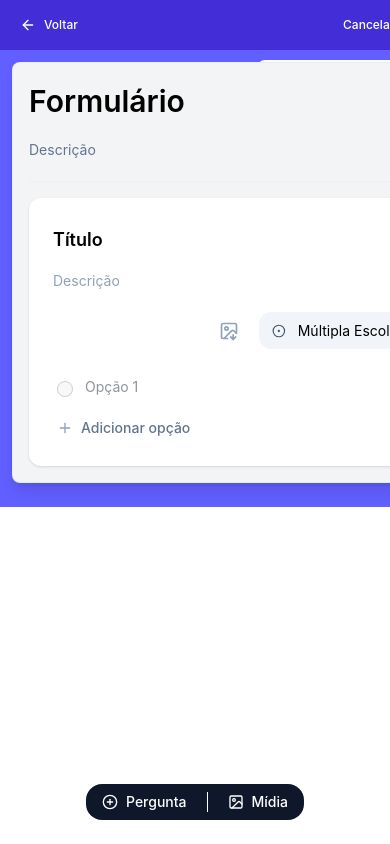
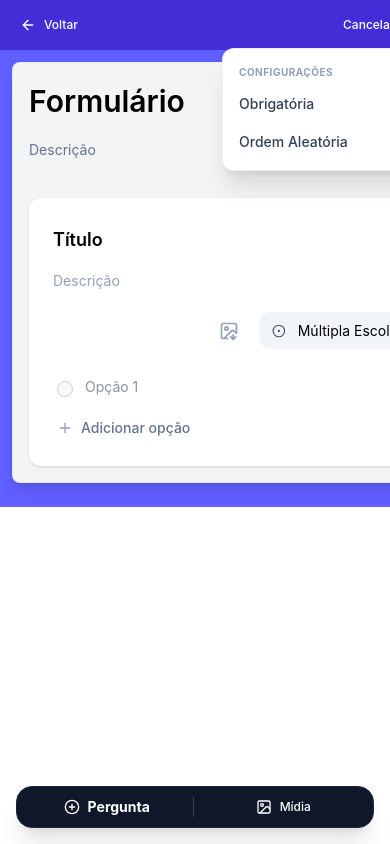
Before and after one commit to vilelakami/nextpoint-searchpoint, a React (Vite) app: page /Formulario in a window 390 px wide. Shown: the top 844 px of the page. Built offline with nearby package versions, Linux system fonts and the light colour scheme.

Commit message:
fix: ajustando responsividade

```diff
--- a/src/components/footer/Footer.jsx
+++ b/src/components/footer/Footer.jsx
@@ -1,17 +1,29 @@
 import React from 'react';
 import { CirclePlus, Image } from 'lucide-react';
 
-export default function Footer(){
-    return(
-        <div className='flex items-center gap-5 bg-slate-900 w-fit py-2 px-4 rounded-2xl fixed bottom-6 left-1/2 -translate-x-1/2 z-50'>
-            <button type='button' className='flex items-center gap-2 text-white font-medium text-sm border-r pr-5'>
-                <CirclePlus className='size-4'/>
-                Pergunta
-            </button>
-            <button className='flex items-center gap-2 text-white font-medium text-sm'>
-                <Image className='size-4'/>
-                Mídia
-            </button>
-        </div>
-    );
-};
+export default function Footer() {
+  return (
+    <div className="flex items-center justify-between sm:justify-start gap-3 md:gap-4 lg:gap-5 bg-slate-900 w-[calc(100%-2rem)] sm:w-fit py-2.5 md:py-3 px-4 sm:px-5 lg:px-6 rounded-2xl fixed bottom-4 md:bottom-6 left-1/2 -translate-x-1/2 z-50 shadow-xl border border-slate-800">
+
+      {/* Botão Pergunta */}
+      <button
+        type="button"
+        className="flex flex-1 sm:flex-none items-center justify-center sm:justify-start gap-2 text-white font-medium text-xs md:text-sm border-r border-slate-700 pr-3 md:pr-4 lg:pr-5 hover:text-slate-300 transition-colors"
+      >
+        <CirclePlus className="size-4 md:size-5" />
+        <span className="hidden sm:inline">Pergunta</span>
+        <span className="sm:hidden text-sm font-bold">Pergunta</span>
+      </button>
+
+      {/* Botão Mídia */}
+      <button
+        type="button"
+        className="flex flex-1 sm:flex-none items-center justify-center sm:justify-start gap-2 text-white font-medium text-xs md:text-sm hover:text-slate-300 transition-colors pl-1 sm:pl-0"
+      >
+        <Image className="size-4 md:size-5" />
+        <span>Mídia</span>
+      </button>
+
+    </div>
+  );
+}
--- a/src/components/informações/ConfiguracaoPergunta.jsx
+++ b/src/components/informações/ConfiguracaoPergunta.jsx
@@ -2,22 +2,28 @@ import React from 'react';
 
 export default function ConfiguracaoPergunta() {
   return (
-    <div className="absolute top-15 right-10 w-fit flex flex-col bg-white rounded-lg p-4 gap-2">
-      <p className="text-slate-500 text-xs font-medium">CONFIGURAÇÕES</p>
-      <div>
-        <label className="flex items-center justify-between cursor-pointer text-xs font-medium">
-          Obrigatória
-          <input type="checkbox" value="" className="sr-only peer" />
-          <div class="relative w-9 h-5 bg-slate-500 peer-focus:outline-none peer-focus:ring-0 peer-focus:ring-brand-soft dark:peer-focus:ring-brand-soft rounded-full peer peer-checked:after:translate-x-full rtl:peer-checked:after:-translate-x-full peer-checked:after:border-buffer after:content-[''] after:absolute after:top-[2px] after:start-[2px] after:bg-white after:rounded-full after:h-4 after:w-4 after:transition-all peer-checked:bg-indigo-700"></div>
+    <div className="absolute top-12 md:top-14 lg:top-16 right-3 md:right-4 lg:right-6 w-64 flex flex-col bg-white rounded-xl p-4 md:p-5 gap-3 shadow-xl border border-slate-200/60 z-50">
+
+      <p className="text-slate-400 text-[10px] md:text-xs font-bold tracking-wider uppercase">
+        Configurações
+      </p>
+
+      <div className="flex flex-col gap-3.5">
+        {/* Opção: Obrigatória */}
+        <label className="flex items-center justify-between cursor-pointer text-sm font-medium text-slate-700 select-none group">
+          <span className="group-hover:text-slate-900 transition-colors">Obrigatória</span>
+          <input type="checkbox" className="sr-only peer" />
+          <div className="relative w-10 h-6 bg-slate-300 peer-focus:outline-none rounded-full peer peer-checked:after:translate-x-full after:content-[''] after:absolute after:top-[2px] after:left-[2px] after:bg-white after:rounded-full after:h-5 after:w-5 after:transition-all peer-checked:bg-indigo-600 transition-colors"></div>
+        </label>
+
+        {/* Opção: Ordem Aleatória */}
+        <label className="flex items-center justify-between cursor-pointer text-sm font-medium text-slate-700 select-none group">
+          <span className="group-hover:text-slate-900 transition-colors">Ordem Aleatória</span>
+          <input type="checkbox" className="sr-only peer" />
+          <div className="relative w-10 h-6 bg-slate-300 peer-focus:outline-none rounded-full peer peer-checked:after:translate-x-full after:content-[''] after:absolute after:top-[2px] after:left-[2px] after:bg-white after:rounded-full after:h-5 after:w-5 after:transition-all peer-checked:bg-indigo-600 transition-colors"></div>
         </label>
       </div>
-      <div>
-        <label className="flex items-center justify-between gap-8 cursor-pointer text-xs font-medium">
-          Ordem Aleatória
-          <input type="checkbox" value="" className="sr-only peer" />
-          <div class="relative w-9 h-5 bg-slate-500 peer-focus:outline-none peer-focus:ring-0 peer-focus:ring-brand-soft dark:peer-focus:ring-brand-soft rounded-full peer peer-checked:after:translate-x-full rtl:peer-checked:after:-translate-x-full peer-checked:after:border-buffer after:content-[''] after:absolute after:top-[2px] after:start-[2px] after:bg-white after:rounded-full after:h-4 after:w-4 after:transition-all peer-checked:bg-indigo-700"></div>
-        </label>
-      </div>
+
     </div>
   );
 }
--- a/src/components/questão/Pergunta.jsx
+++ b/src/components/questão/Pergunta.jsx
@@ -8,13 +8,10 @@ export default function Pergunta() {
 
   return (
     <div className="bg-white p-6 rounded-xl flex flex-col gap-4 shadow-sm font-montserrat">
-
       {/* Linha do Topo: Inputs na esquerda, Ações na direita */}
       <div className="flex flex-col lg:flex-row lg:items-start lg:justify-between gap-4">
-
         {/* BLOCO DA ESQUERDA: Título e Descrição */}
         <div className="flex flex-col gap-2 flex-grow max-w-2xl w-full">
-
           {/* Textarea de Título auto-expansível */}
           <div className="flex items-start gap-2 group border-b border-transparent hover:border-slate-100 focus-within:border-indigo-500 transition-colors">
             <textarea
@@ -36,7 +33,6 @@ export default function Pergunta() {
             />
             <Pencil className="size-4 text-slate-400 shrink-0 opacity-40 group-hover:opacity-100 transition-opacity mt-1.5" />
           </div>
-
         </div>
 
         {/* BLOCO DA DIREITA: Ícone de imagem e Select */}
@@ -58,13 +54,11 @@ export default function Pergunta() {
             </select>
           </div>
         </div>
-
       </div>
 
       {/* Condicional: Conteúdo da Múltipla Escolha */}
       {tipoPergunta === 'multipla_escolha' && (
         <div className="flex flex-col gap-3 mt-2 pl-1 animate-in fade-in duration-150">
-
           {/* Opção 1 auto-expansível */}
           <div className="flex items-start gap-3 group max-w-md w-full">
             <input
@@ -85,10 +79,9 @@ export default function Pergunta() {
             type="button"
             className="max-w-fit flex items-center gap-2 text-slate-500 hover:text-[#4F46E5] font-medium text-sm py-1 transition-colors group"
           >
-            <Plus className="size-4 text-slate-400 group-hover:text-[#4F46E5] transition-colors" />
+            <Plus className="size-4 md:size-5 text-slate-400 group-hover:text-[#4F46E5] transition-colors" />
             <span>Adicionar opção</span>
           </button>
-
         </div>
       )}
 
@@ -103,7 +96,6 @@ export default function Pergunta() {
           />
         </div>
       )}
-
     </div>
   );
 }
--- a/src/pages/Formulario.jsx
+++ b/src/pages/Formulario.jsx
@@ -40,7 +40,7 @@ export default function Formulario() {
             </button>
           </div>
         </div>
-          <ConfiguracaoPergunta/>
+        <ConfiguracaoPergunta />
 
         {/* formulário */}
         <div className="w-full max-w-4xl mx-auto px-3 md:px-4 lg:px-8 pb-6 md:pb-12 flex-grow flex flex-col">
@@ -78,7 +78,7 @@ export default function Formulario() {
                     type="button"
                     className="shrink-0 text-slate-400 group-hover:text-black transition-colors mt-1.5"
                   >
-                    <Pencil className="w-3 h-3 md:size-4" />
+                    <Pencil className="w-3 h-3 md:size-4 lg:size-5" />
                   </button>
                 </div>
               </div>
@@ -89,7 +89,7 @@ export default function Formulario() {
           </div>
         </div>
       </div>
-      <Footer/>
+      <Footer />
     </div>
   );
 }
```
Also changed, not shown: src/components/informações/PopPupInfo.jsx (deleted, +0 -7 lines).
